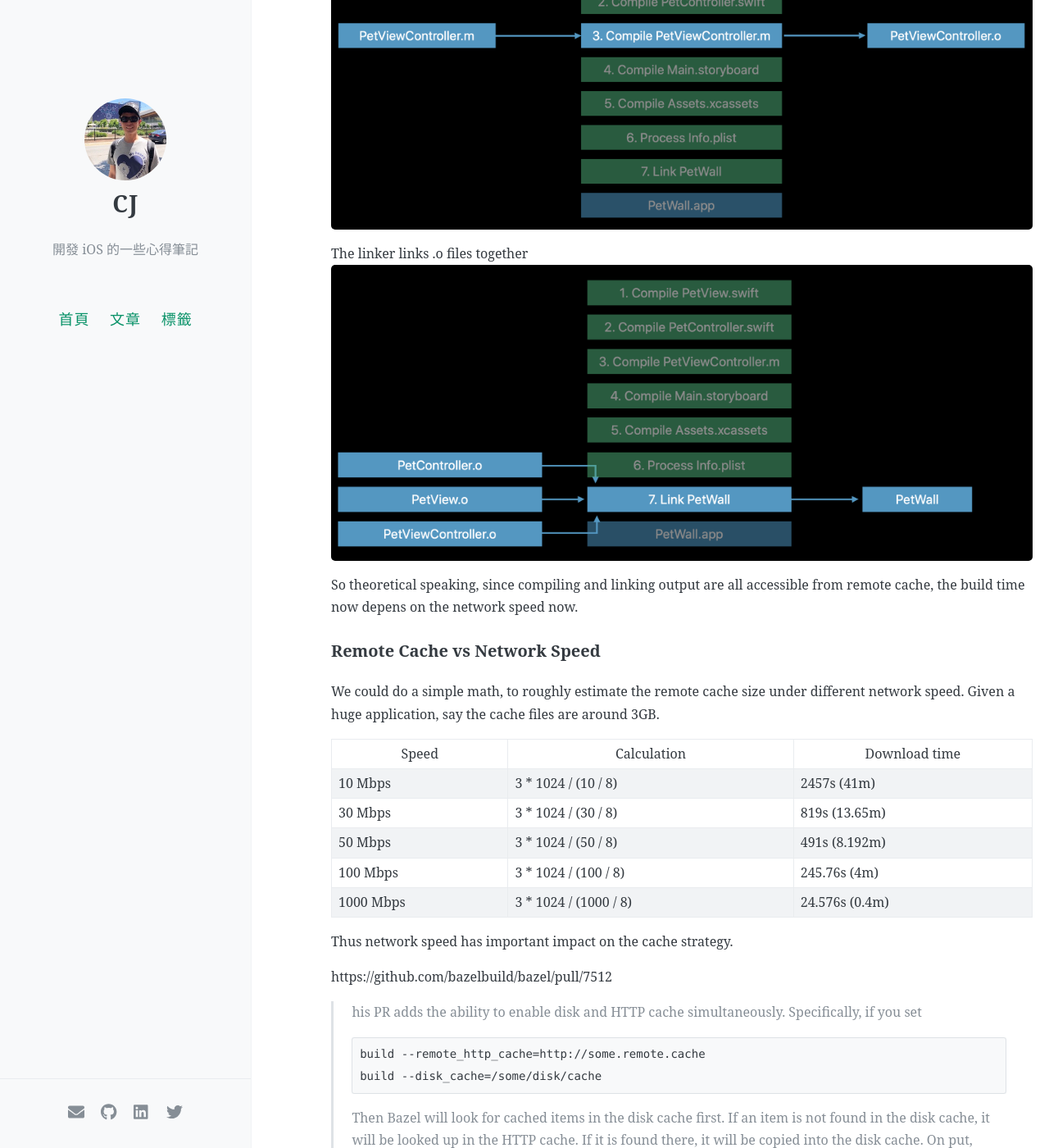
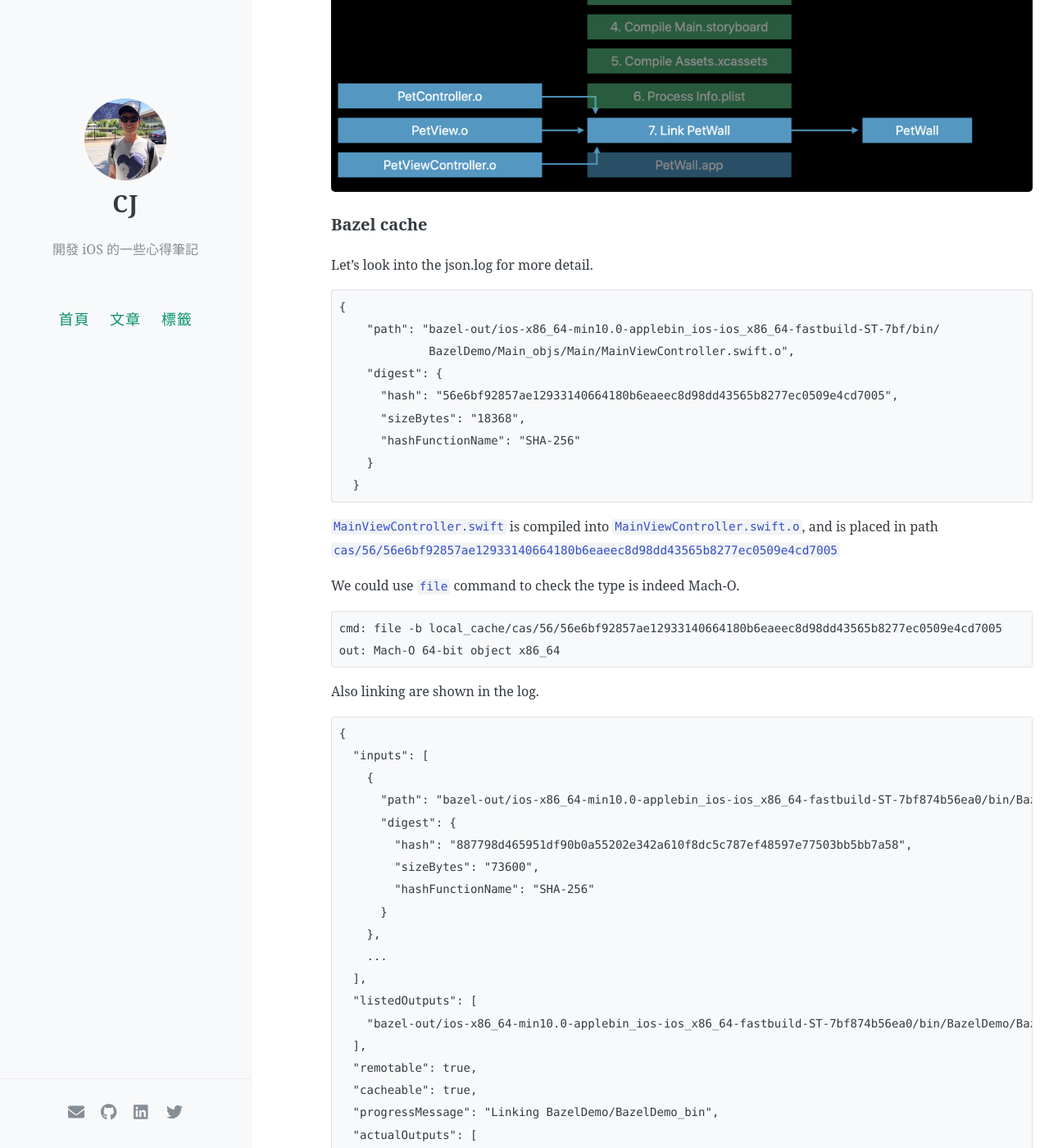
Before and after one commit to eJamesLin/cj.github.io, a Jekyll site: the page built from _posts/2021-06-02-Bazel-behind-the-scenes.md, in a window 1280 px wide and 1400 px high, scrolled down 2170 px. Shown: the whole window at 82% size. Built offline with Jekyll 4.4.1, drawn with Linux system fonts in a browser that asks for light colours; nearby versions of some CDN libraries; comment, search, counter and statistics services are not loaded; some of the changed text lies outside the part shown.

Commit message:
Add linking

````diff
--- a/_posts/2021-06-02-Bazel-behind-the-scenes.md
+++ b/_posts/2021-06-02-Bazel-behind-the-scenes.md
@@ -21,7 +21,7 @@ Log the executed spawns into this file as delimited Spawn protos.
 Log the executed spawns into this file as json representation of the delimited Spawn protos.
 
 
-Here I recommend to use following settings.
+Let's try the following command.
 ```
 bazel build //BazelDemo --disk_cache=./local_cache --execution_log_json_file=./json.log
 ```
@@ -36,6 +36,22 @@ So the folder will also have 2 sub-foldes, `ac` and `cas`.
 
 Take a look at the cas files by command: `file local_cache/cas/*/*`, it will shows result as
 ![](/assets/2021/cas.png)
+
+Before dive right in to see what are these, let's read more about the build process.
+
+### Xcode Build Process
+
+From [2018 WWDC - Behind The Scenes of The Xcode Build Process](https://developer.apple.com/videos/play/wwdc2018/415/), the xcode build process could roughly split into compiling, processing, linking.
+
+![](/assets/2021/tasks.png)
+
+The compiler compiles source code into Mach object file (Mach-O)
+![](/assets/2021/compiler.png)
+
+The linker links .o files together as final executable output.
+![](/assets/2021/linker.png)
+
+### Bazel cache
 
 Let's look into the json.log for more detail.
 
@@ -53,30 +69,56 @@ Let's look into the json.log for more detail.
 
 `MainViewController.swift` is compiled into `MainViewController.swift.o`, and is placed in path `cas/56/56e6bf92857ae12933140664180b6eaeec8d98dd43565b8277ec0509e4cd7005`
 
-We could use `file` command to check the type
+We could use `file` command to check the type is indeed Mach-O.
 
 ```
 cmd: file -b local_cache/cas/56/56e6bf92857ae12933140664180b6eaeec8d98dd43565b8277ec0509e4cd7005
 out: Mach-O 64-bit object x86_64
 ```
 
-### Xcode Build Process
+Also linking are shown in the log.
 
-From WWDC 2018 video, the xcode build process could roughly split into compiling, processing, linking.
+```
+{
+  "inputs": [
+    {
+      "path": "bazel-out/ios-x86_64-min10.0-applebin_ios-ios_x86_64-fastbuild-ST-7bf874b56ea0/bin/BazelDemo/libMain.a",
+      "digest": {
+        "hash": "887798d465951df90b0a55202e342a610f8dc5c787ef48597e77503bb5bb7a58",
+        "sizeBytes": "73600",
+        "hashFunctionName": "SHA-256"
+      }
+    },
+    ...
+  ],
+  "listedOutputs": [
+    "bazel-out/ios-x86_64-min10.0-applebin_ios-ios_x86_64-fastbuild-ST-7bf874b56ea0/bin/BazelDemo/BazelDemo_bin"
+  ],
+  "remotable": true,
+  "cacheable": true,
+  "progressMessage": "Linking BazelDemo/BazelDemo_bin",
+  "actualOutputs": [
+    {
+      "path": "bazel-out/ios-x86_64-min10.0-applebin_ios-ios_x86_64-fastbuild-ST-7bf874b56ea0/bin/BazelDemo/BazelDemo_bin",
+      "digest": {
+        "hash": "edc029cc3263da7a4468f693fedafdc448aa6824eb8c45535c305b5c58cfe1b4",
+        "sizeBytes": "91264",
+        "hashFunctionName": "SHA-256"
+      }
+    }
+  ],
+  "runner": "darwin-sandbox",
+  "remoteCacheHit": false,
+}
+```
 
-![](/assets/2021/tasks.png)
+The linker links compiled object into final executable output.
 
-The compiler compiles source code into Mach object file (Mach-O)
-![](/assets/2021/compiler.png)
+So theoretical speaking, since compiling and linking output are all accessible from cache at remote, the build time now depens on the downloading speed now.
 
-The linker links .o files together
-![](/assets/2021/linker.png)
+### Remote Cache vs Download Speed
 
-So theoretical speaking, since compiling and linking output are all accessible from remote cache, the build time now depens on the network speed now.
-
-### Remote Cache vs Network Speed
-
-We could do a simple math, to roughly estimate the remote cache size under different network speed.
+We could do a simple math, to roughly estimate the remote cache size under different download speed.
 Given a huge application, say the cache files are around 3GB.
 
 | Speed     | Calculation            | Download time   |
@@ -85,10 +127,8 @@ Given a huge application, say the cache files are around 3GB.
 | 30   Mbps | 3 * 1024 / (30   / 8)  | 819s    (13.65m)|
 | 50   Mbps | 3 * 1024 / (50   / 8)  | 491s    (8.192m)|
 | 100  Mbps | 3 * 1024 / (100  / 8)  | 245.76s (4m)    |
-| 1000 Mbps | 3 * 1024 / (1000 / 8)  | 24.576s (0.4m)  |
 
-
-Thus network speed has important impact on the cache strategy.
+Thus download speed has important impact on the cache strategy.
 
 https://github.com/bazelbuild/bazel/pull/7512
 > his PR adds the ability to enable disk and HTTP cache simultaneously. Specifically, if you set
````
